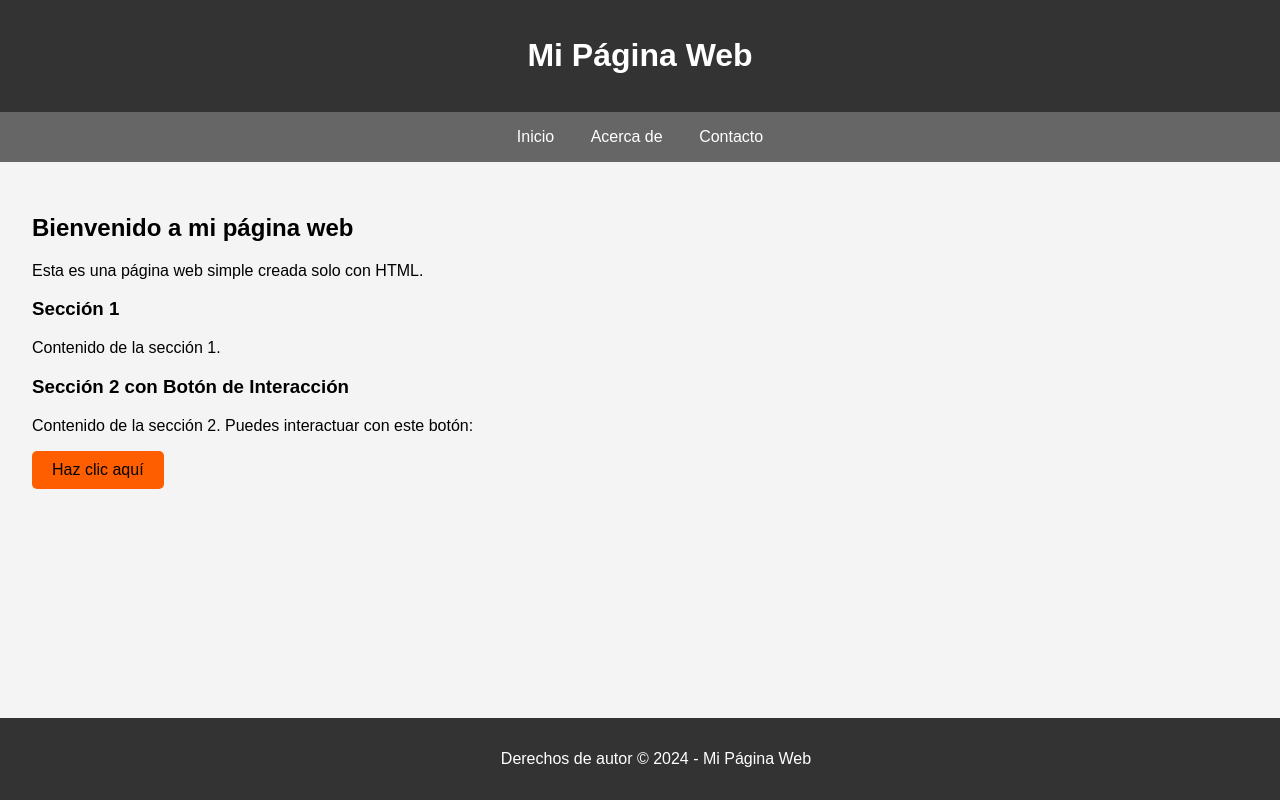
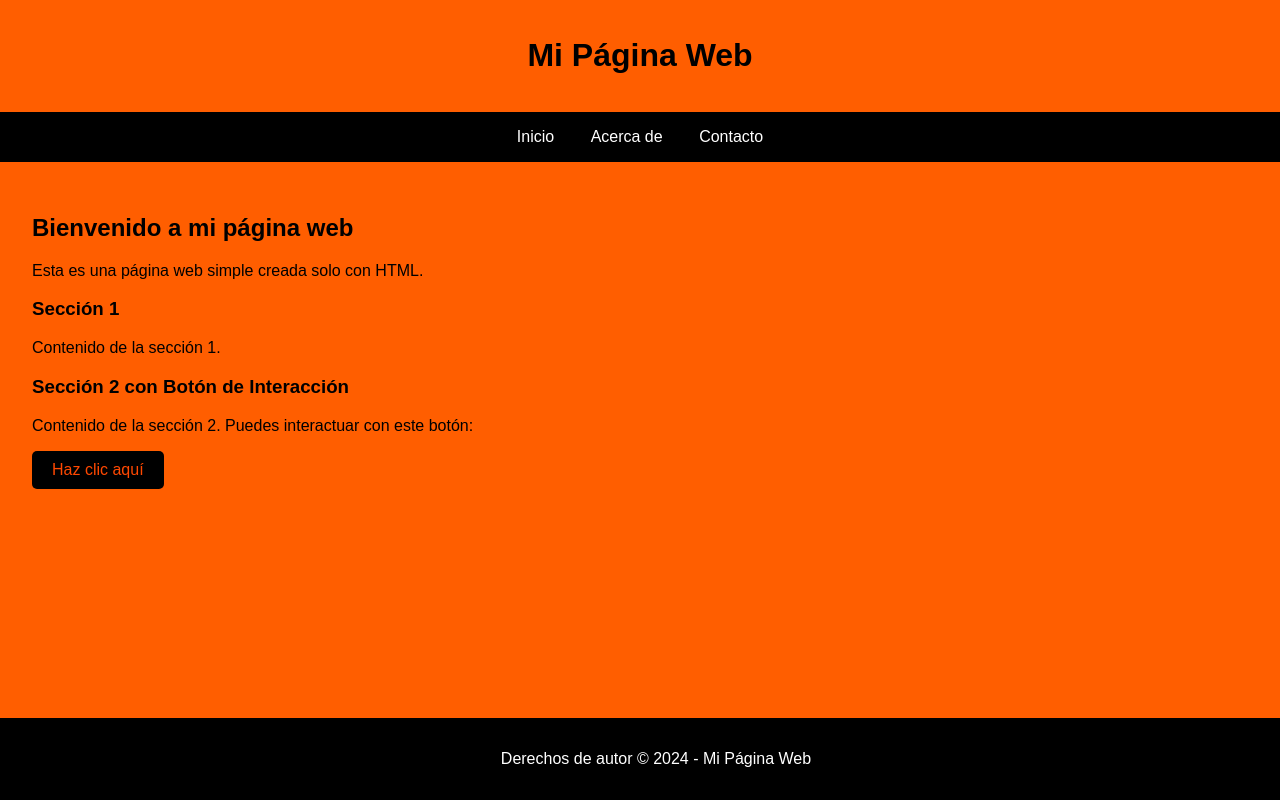
Before and after one commit to OliverN77/EsenciasDelAlma, a plain HTML site: page index.html in a window 1280 px wide. Drawn offline with Linux system fonts and the light colour scheme.

Commit message:
Agregue varios cambios a la pagina web

```diff
--- a/index.html
+++ b/index.html
@@ -9,18 +9,18 @@
             font-family: Arial, sans-serif;
             margin: 0;
             padding: 0;
-            background-color: #f4f4f4;
+            background-color: #ff5e00;
         }
 
         header {
-            background-color: #333;
-            color: white;
+            background-color: #ff5e00;
+            color: black;
             text-align: center;
             padding: 1em;
         }
 
         nav {
-            background-color: #666;
+            background-color: #000000;
             padding: 1em;
             text-align: center;
         }
@@ -36,8 +36,8 @@
         }
 
         footer {
-            background-color: #333;
-            color: white;
+            background-color: #000000;
+            color: rgb(255, 255, 255);
             text-align: center;
             padding: 1em;
             position: fixed;
@@ -50,8 +50,8 @@
             display: inline-block;
             padding: 10px 20px;
             font-size: 16px;
-            background-color: #ff5e00;
-            color: rgb(0, 0, 0);
+            background-color: #000000;
+            color: rgb(255, 72, 0);
             border: none;
             border-radius: 5px;
             cursor: pointer;
```
